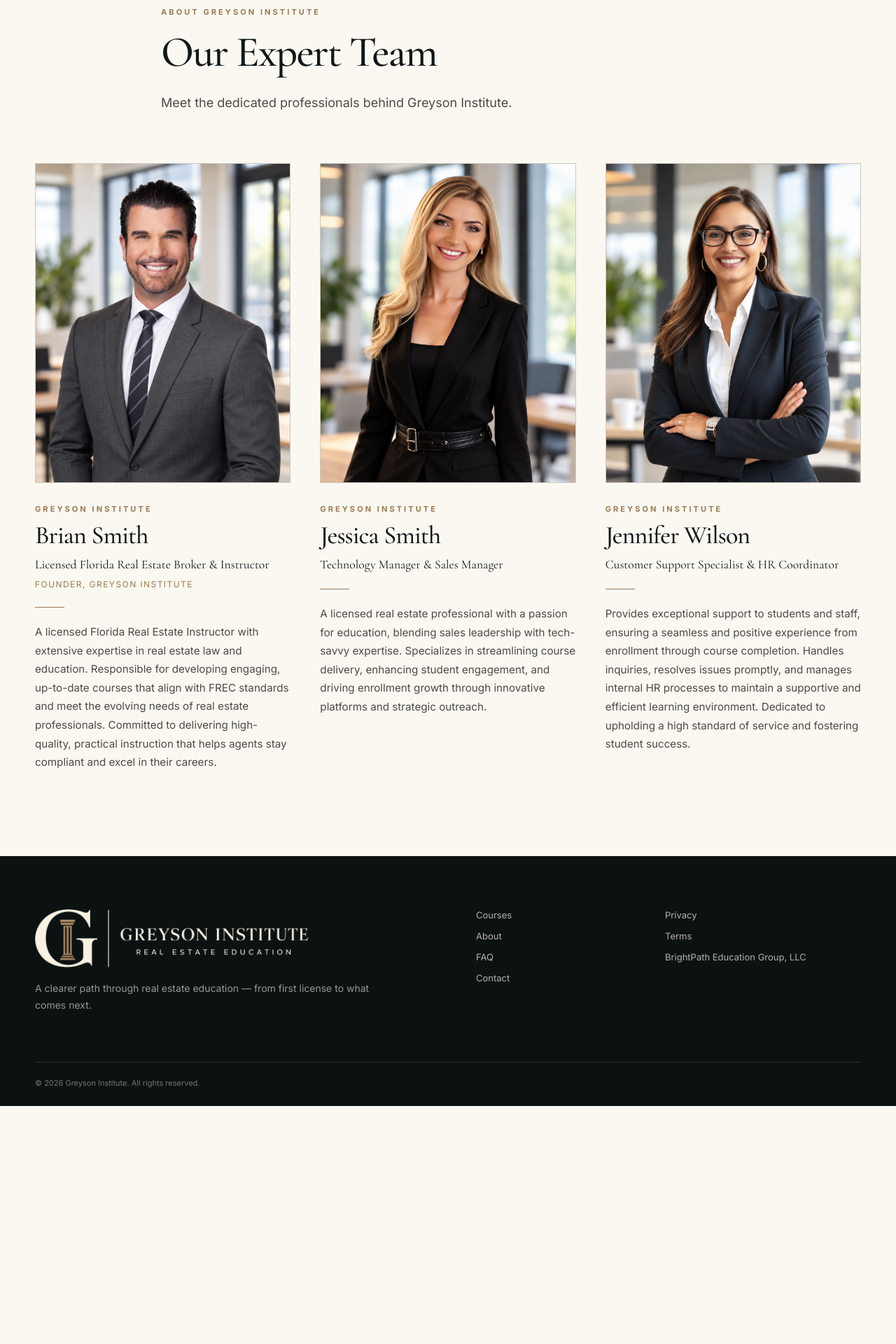
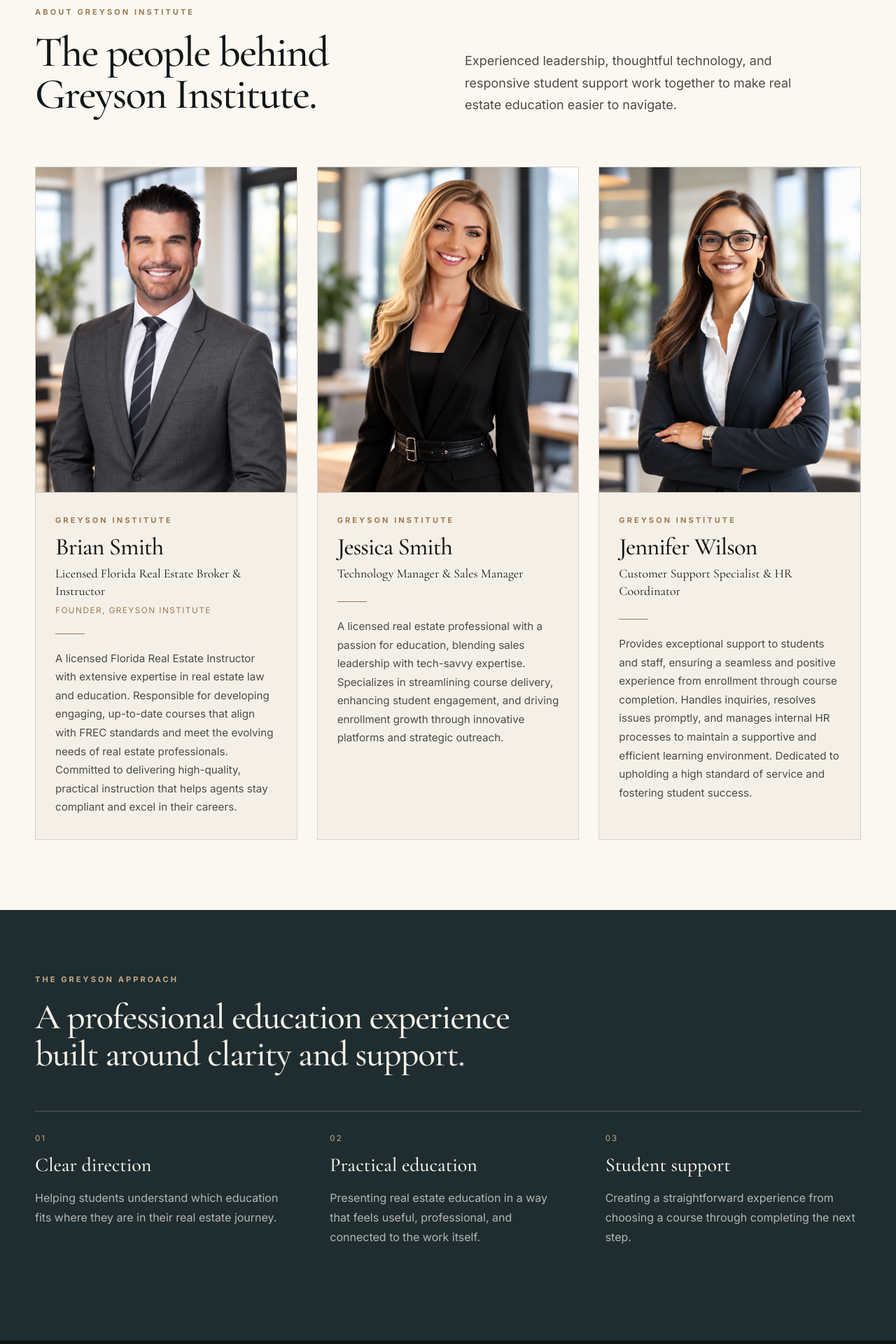
Before and after one commit to BrianLook/Greyson-Institute-Website, a Next.js app: page /about in a window 1280 px wide. Shown: the part 220-2140 px from the top of the page at 70% size. Before the commit the page ends 1800 px from the top, so only its background shows below. Built offline with nearby package versions, Linux system fonts and the light colour scheme.

Commit message:
Redesign Greyson About team page

```diff
--- a/app/about/page.tsx
+++ b/app/about/page.tsx
@@ -31,15 +31,50 @@
 
 export default function AboutPage() {
   return (
-    <section className="page-hero">
-      <div className="container narrow">
+    <section
+      className="page-hero"
+      style={{
+        paddingBottom: 0,
+      }}
+    >
+      <div
+        className="container"
+        style={{
+          maxWidth: "1180px",
+          marginBottom: "72px",
+        }}
+      >
         <p className="eyebrow">ABOUT GREYSON INSTITUTE</p>
 
-        <h1>Our Expert Team</h1>
+        <div
+          style={{
+            display: "grid",
+            gridTemplateColumns: "repeat(auto-fit, minmax(300px, 1fr))",
+            gap: "48px",
+            alignItems: "end",
+          }}
+        >
+          <h1
+            style={{
+              maxWidth: "700px",
+              marginBottom: 0,
+            }}
+          >
+            The people behind Greyson Institute.
+          </h1>
 
-        <p className="page-lead">
-          Meet the dedicated professionals behind Greyson Institute.
+          <p
+            className="page-lead"
+            style={{
+              margin: 0,
+              maxWidth: "520px",
+            }}
+          >
+            Experienced leadership, thoughtful technology, and responsive
+            student support work together to make real estate education easier
+            to navigate.
           </p>
+        </div>
       </div>
 
       <div
@@ -47,19 +82,27 @@
         style={{
           display: "grid",
           gridTemplateColumns: "repeat(auto-fit, minmax(280px, 1fr))",
-          gap: "42px",
-          alignItems: "start",
+          gap: "28px",
+          alignItems: "stretch",
         }}
       >
         {team.map((member) => (
-          <article key={member.name}>
+          <article
+            key={member.name}
+            style={{
+              display: "flex",
+              flexDirection: "column",
+              background: "#f5f0e7",
+              border: "1px solid rgba(17, 23, 23, 0.14)",
+              minWidth: 0,
+            }}
+          >
             <div
               style={{
                 aspectRatio: "4 / 5",
                 overflow: "hidden",
                 background: "#eee6d9",
-                border: "1px solid rgba(17, 23, 23, 0.14)",
-                marginBottom: "28px",
+                borderBottom: "1px solid rgba(17, 23, 23, 0.14)",
               }}
             >
               <img
@@ -75,6 +118,14 @@
               />
             </div>
 
+            <div
+              style={{
+                padding: "30px 28px 32px",
+                display: "flex",
+                flexDirection: "column",
+                flex: 1,
+              }}
+            >
               <p
                 className="eyebrow"
                 style={{
@@ -86,8 +137,8 @@
 
               <h2
                 style={{
-                fontSize: "2.25rem",
-                marginBottom: "10px",
+                  fontSize: "2.15rem",
+                  marginBottom: "8px",
                 }}
               >
                 {member.name}
@@ -96,8 +147,8 @@
               <p
                 style={{
                   fontFamily: "var(--font-serif), Georgia, serif",
-                fontSize: "1.1rem",
-                lineHeight: 1.45,
+                  fontSize: "1.12rem",
+                  lineHeight: 1.4,
                   margin: "0 0 5px",
                 }}
               >
@@ -108,10 +159,10 @@
                 <p
                   style={{
                     color: "#9b7a52",
-                  fontSize: "0.75rem",
+                    fontSize: "0.74rem",
                     letterSpacing: "0.12em",
                     textTransform: "uppercase",
-                  margin: "0 0 22px",
+                    margin: "0",
                   }}
                 >
                   {member.secondary}
@@ -137,8 +188,107 @@
               >
                 {member.bio}
               </p>
+            </div>
           </article>
         ))}
+      </div>
+
+      <div
+        style={{
+          marginTop: "100px",
+          background: "#1f2d30",
+          color: "#f5f0e7",
+          padding: "90px 0",
+        }}
+      >
+        <div className="container">
+          <p className="eyebrow eyebrow--light">THE GREYSON APPROACH</p>
+
+          <h2
+            className="light-heading"
+            style={{
+              maxWidth: "760px",
+              marginBottom: "55px",
+            }}
+          >
+            A professional education experience built around clarity and
+            support.
+          </h2>
+
+          <div
+            style={{
+              display: "grid",
+              gridTemplateColumns: "repeat(auto-fit, minmax(220px, 1fr))",
+              borderTop: "1px solid rgba(245, 240, 231, 0.22)",
+            }}
+          >
+            <div
+              style={{
+                padding: "28px 28px 0 0",
+              }}
+            >
+              <p
+                style={{
+                  color: "#c6aa85",
+                  fontSize: "0.72rem",
+                  letterSpacing: "0.18em",
+                  marginTop: 0,
+                }}
+              >
+                01
+              </p>
+              <h3 style={{ color: "#f5f0e7" }}>Clear direction</h3>
+              <p style={{ color: "rgba(245, 240, 231, 0.7)" }}>
+                Helping students understand which education fits where they
+                are in their real estate journey.
+              </p>
+            </div>
+
+            <div
+              style={{
+                padding: "28px",
+              }}
+            >
+              <p
+                style={{
+                  color: "#c6aa85",
+                  fontSize: "0.72rem",
+                  letterSpacing: "0.18em",
+                  marginTop: 0,
+                }}
+              >
+                02
+              </p>
+              <h3 style={{ color: "#f5f0e7" }}>Practical education</h3>
+              <p style={{ color: "rgba(245, 240, 231, 0.7)" }}>
+                Presenting real estate education in a way that feels useful,
+                professional, and connected to the work itself.
+              </p>
+            </div>
+
+            <div
+              style={{
+                padding: "28px 0 0 28px",
+              }}
+            >
+              <p
+                style={{
+                  color: "#c6aa85",
+                  fontSize: "0.72rem",
+                  letterSpacing: "0.18em",
+                  marginTop: 0,
+                }}
+              >
+                03
+              </p>
+              <h3 style={{ color: "#f5f0e7" }}>Student support</h3>
+              <p style={{ color: "rgba(245, 240, 231, 0.7)" }}>
+                Creating a straightforward experience from choosing a course
+                through completing the next step.
+              </p>
+            </div>
+          </div>
+        </div>
       </div>
     </section>
   );
```
Lines whose indentation alone changed are shown as unchanged.
